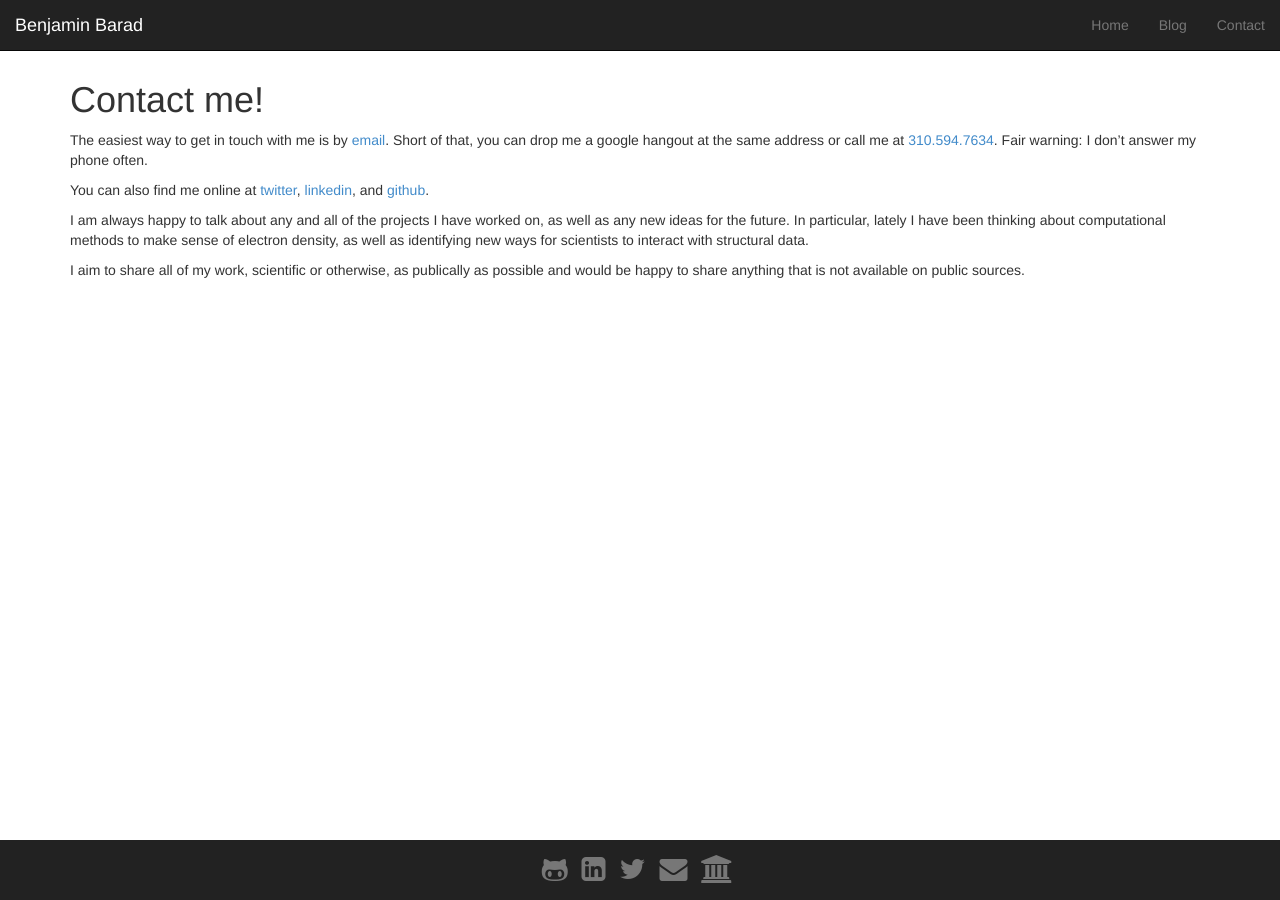
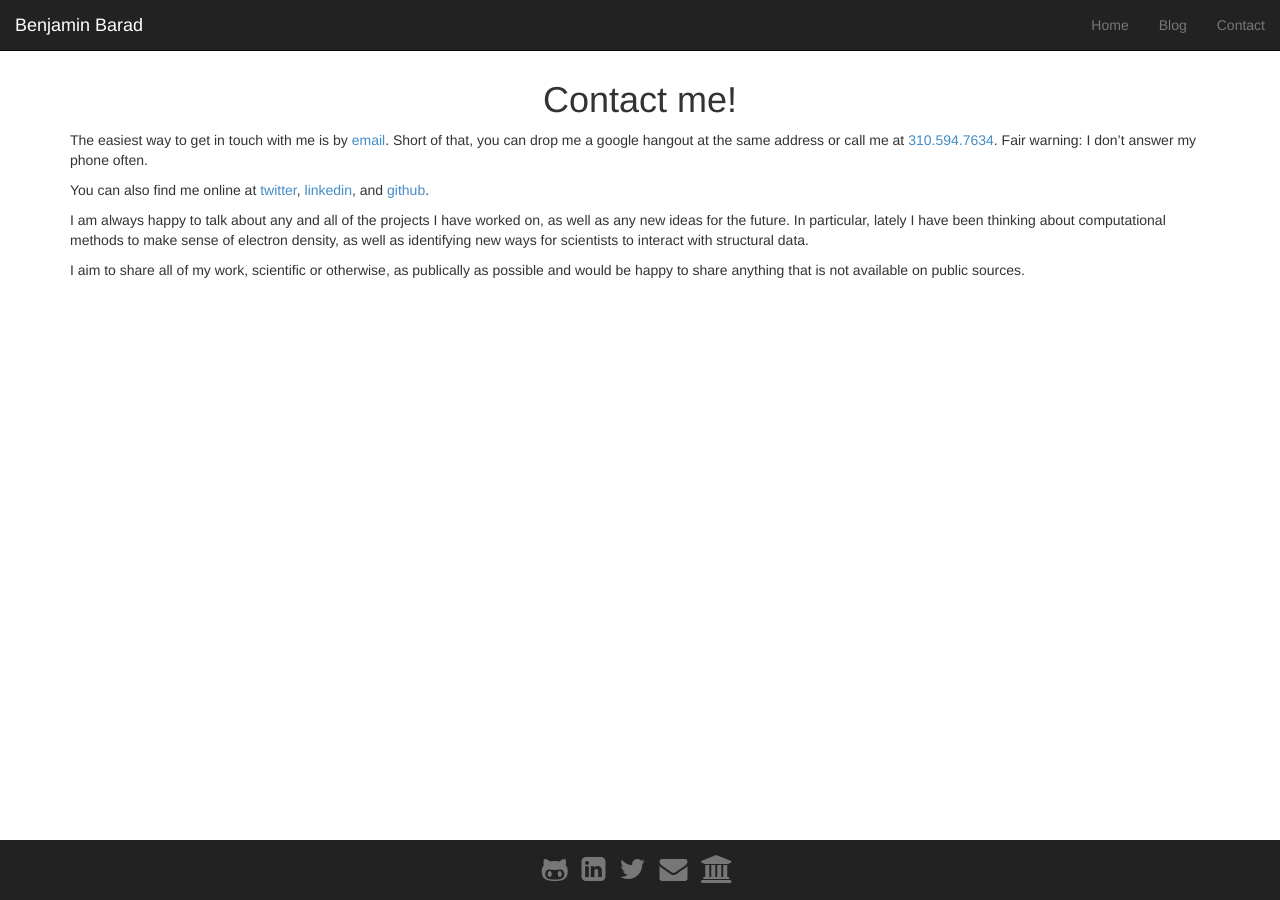
Before and after one commit to bbarad/bbarad.github.io, a Jekyll site: the page built from contact/index.md, in a window 1280 px wide. Built offline with Jekyll 4.4.1, drawn with Linux system fonts in a browser that asks for light colours; nearby versions of some CDN libraries.

Commit message:
center title of contact

```diff
--- a/contact/index.md
+++ b/contact/index.md
@@ -4,7 +4,7 @@ layout: default
 group: contact
 ---
 
-# Contact me!
+<h1 class="text-center"> Contact me! </h1>
 
 The easiest way to get in touch with me is by [email](mailto:benjamin.barad+website@gmail.com). Short of that, you can drop me a google hangout at the same address or call me at [310.594.7634](tel:+13105947634). Fair warning: I don't answer my phone often.
 
```
